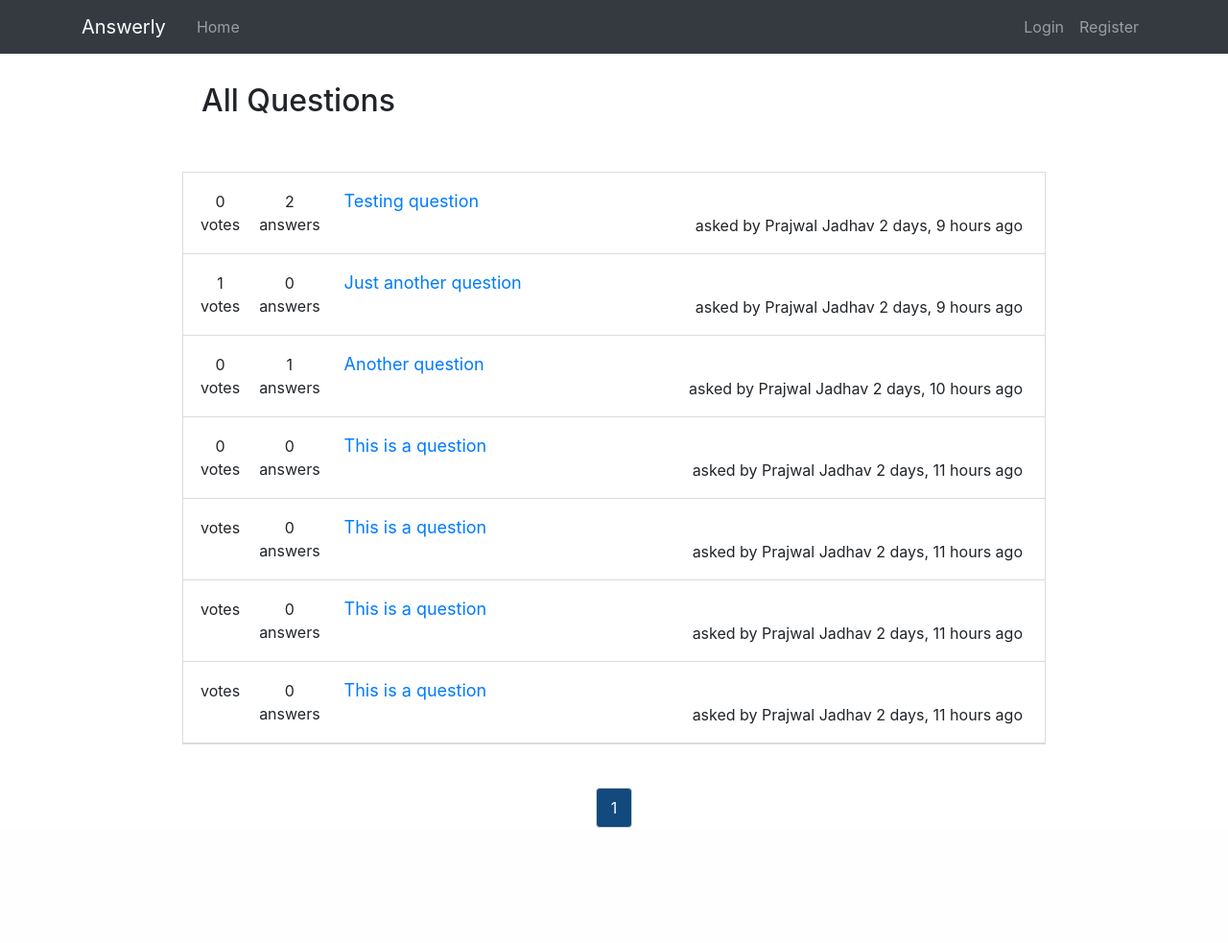
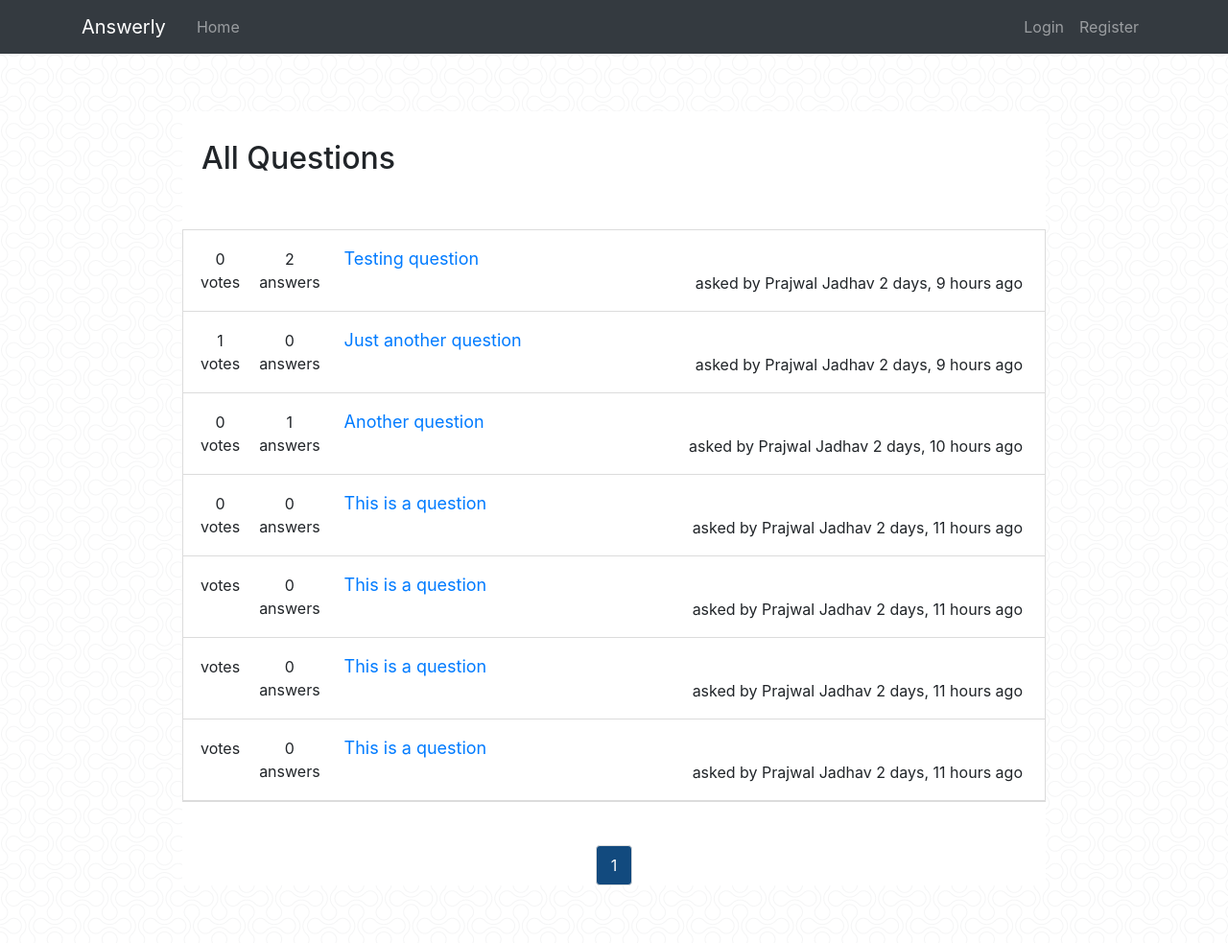
Before and after one commit to Prajwal-Jadhav/Answerly, a Django app: page /questions/ in a window 1280 px wide. Shown: the whole page at 96% size. Before the commit the page ends 863 px from the top, so only its background shows below. Run offline with Django 3.2, Linux system fonts and the light colour scheme; data comes from the database, SQL or seed files in the repository; some libraries are stand-ins or nearby versions.

Commit message:
added background image in base.html for body tag

```diff
--- a/main/static/main/css/base.css
+++ b/main/static/main/css/base.css
@@ -1,3 +1,13 @@
+body {
+  background: linear-gradient(rgba(255,255,255,.5), rgba(255,255,255,.5)), url("../images/double-bubble-outline.png") repeat;
+}
+
+.body_block_content {
+  background-color: white;
+  display: table;
+  margin: 60px auto;
+}
+
 .message {
   max-width: 900px;
   margin: 0px auto;
```
Also changed, not shown: main/static/main/images/double-bubble-outline.png (added).
